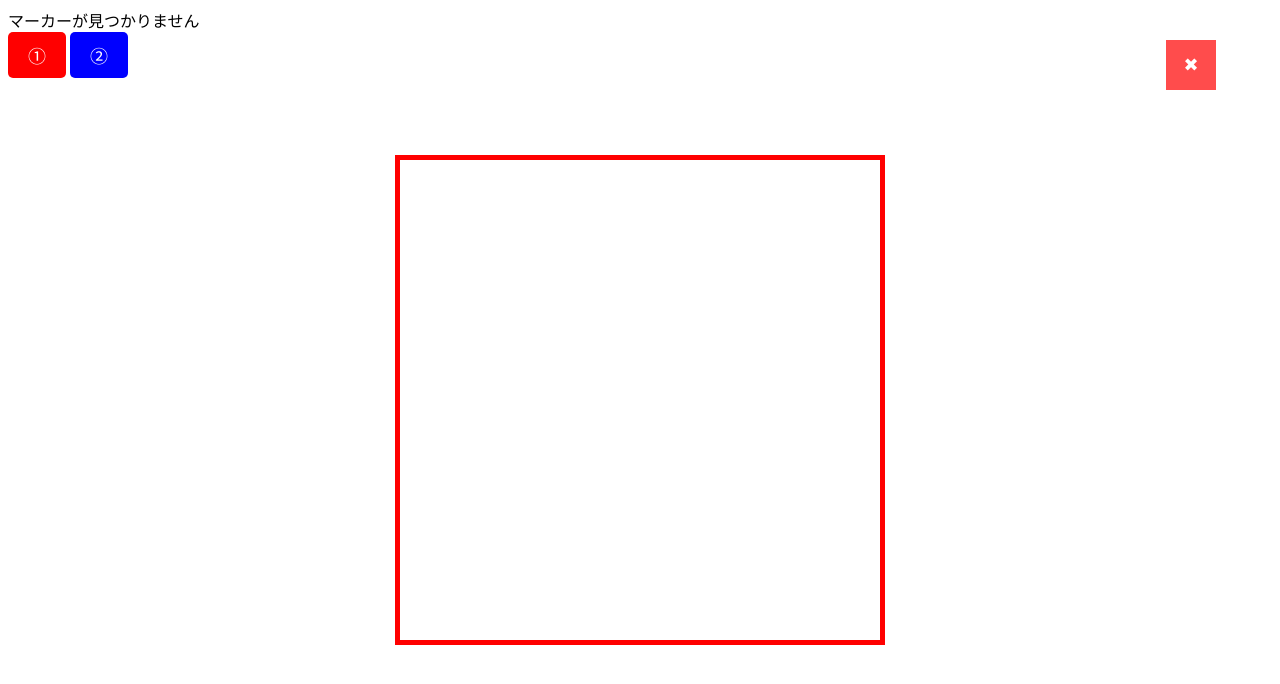
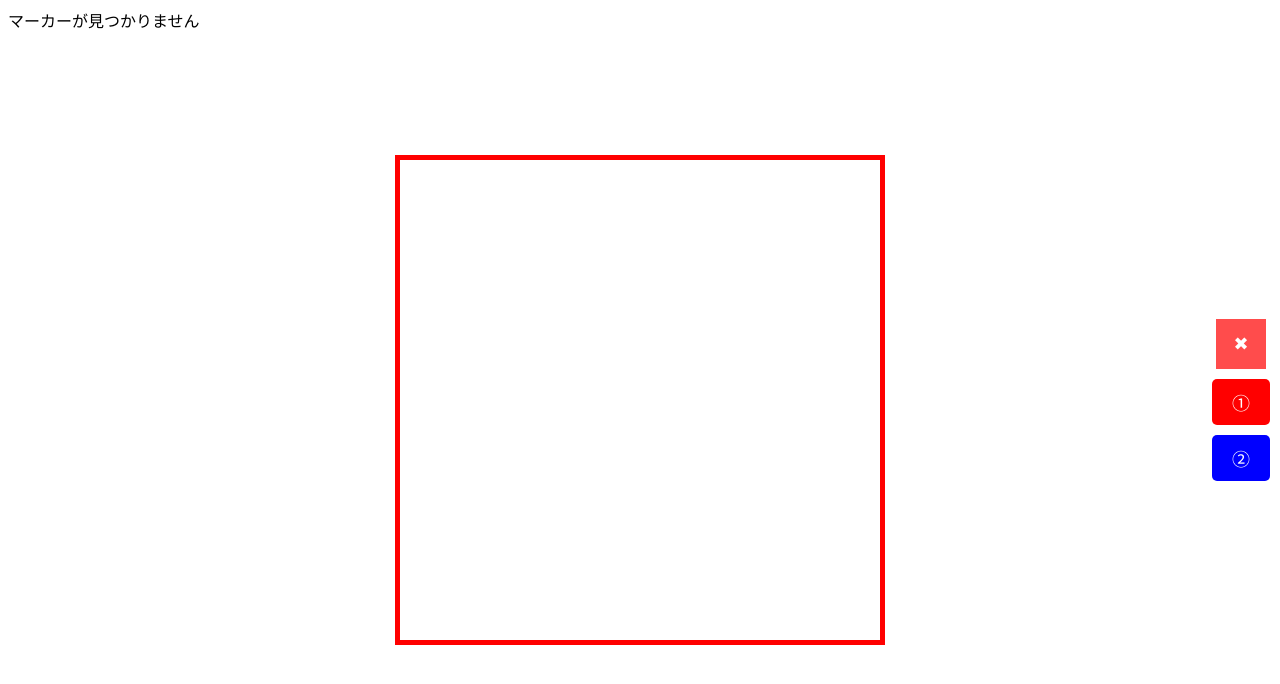
Before and after one commit to Nda1N/x21024_WebAR, a plain HTML site: page index.html in a window 1280 px wide. Drawn offline with Linux system fonts and the light colour scheme.

Commit message:
Update style.css

```diff
--- a/style.css
+++ b/style.css
@@ -11,18 +11,40 @@
     z-index: 999;
 }
 
-/* ボタンの配置（ボタンをまとめて表示） */
-#buttonContainer {
-    position: absolute;
-    top: 15%;
-    right: 5%;
-    z-index: 1000;
+/* すべてのコントロールをまとめる */
+#controls {
+    position: fixed;
+    top: 50%;
+    right: 10px; /* 右端に配置 */
+    transform: translateY(-50%); /* 縦方向で中央に配置 */
+    z-index: 1001;
+    display: flex;
+    flex-direction: column;  /* 縦方向に並べる */
+    align-items: center;     /* 中央に配置 */
+    gap: 10px;               /* ボタン間のスペース */
+}
+
+/* ×ボタンのスタイル */
+#closeButton {
+    width: 50px;
+    height: 50px;
+    background: rgba(255, 0, 0, 0.7);
+    color: white;
+    border: none;
+    font-size: 18px;
+    cursor: pointer;
+    display: flex;
+    align-items: center;
+    justify-content: center;
+}
+
+/* ①と②のボタン */
+#switchButtons {
     display: flex;
     flex-direction: column;  /* 縦方向に配置 */
-    gap: 10px;  /* ボタンの間隔 */
+    gap: 10px;
 }
 
-/* ①と②のボタンスタイル */
 .switchButton {
     padding: 10px 20px;
     font-size: 18px;
@@ -40,23 +62,6 @@
     background-color: blue;
 }
 
-/* ×ボタン */
-#closeButton {
-    position: absolute;
-    top: 5%;
-    right: 5%;
-    width: 50px;  /* 幅を指定 */
-    height: 50px; /* 高さを指定 */
-    background: rgba(255, 0, 0, 0.7);
-    color: white;
-    border: none;
-    font-size: 18px;
-    cursor: pointer;
-    display: flex;
-    align-items: center;
-    justify-content: center;
-    z-index: 1001;
-}
 
 /* ローディング画面 */
 #loadingCircle {
```
